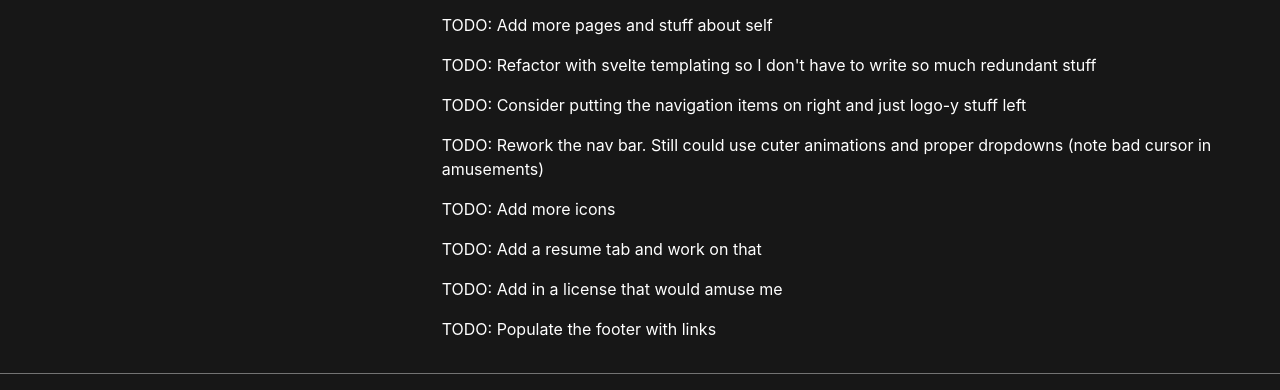
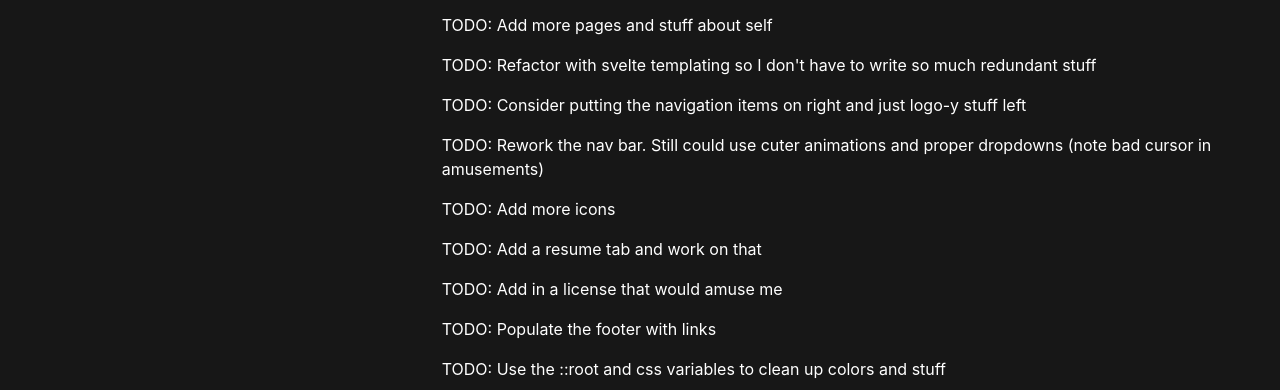
Before and after one commit to auhsoja/jabrams-website, a plain HTML site: page index.html in a window 1280 px wide. Shown: the part 337-727 px from the top of the page. Drawn offline with nearby package versions, Linux system fonts and the light colour scheme; a script that the page names is missing.

Commit message:
add extra todo

```diff
--- a/index.html
+++ b/index.html
@@ -77,6 +77,7 @@
                 <p>TODO: Add a resume tab and work on that</p>
                 <p>TODO: Add in a license that would amuse me</p>
                 <p>TODO: Populate the footer with links</p>
+                <p>TODO: Use the ::root and css variables to clean up colors and stuff</p>
             </div>
         </div>
     </div>
```
